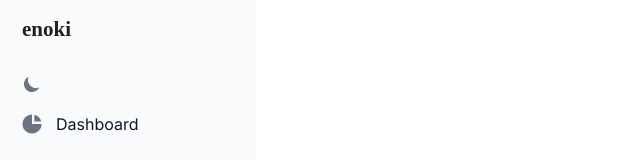
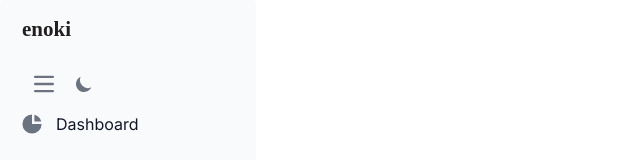
Before and after one commit to rivenshell/enoki, a Next.js app: page / in a window 1280 px wide. Shown: the top 160 px of the page, without its empty margins (0-640 px from the left). Built offline with nearby package versions, Linux system fonts and the light colour scheme.

Commit message:
enoki commit

```diff
--- a/app/components/Sidebar.tsx
+++ b/app/components/Sidebar.tsx
@@ -12,18 +12,66 @@ import {
   HiDocumentDuplicate,
 } from "react-icons/hi"
 
-export default function LogoBranding() {
+import { Collapse } from "flowbite"
+// import type { CollapseOptions, CollapseInterface } from "flowbite"
+
+// // target element to be collapsed
+// const $sidenav = document.getElementById("sidenav")
+
+// // trigger
+// const $trigger = document.getElementById("sidebar-trigger")
+
+// const options: CollapseOptions = {
+//   onCollapse: () => {
+//     console.log("element has been collapsed")
+//   },
+//   onExpand: () => {
+//     console.log("element has been expanded")
+//   },
+//   onToggle: () => {
+//     console.log("element has been toggled")
+//   },
+// }
+
+export default function sidenav() {
   return (
     <Flowbite>
       <Sidebar
+        collapsed={!true} // collapse sidebar on smaller screens
         aria-label="Sidebar with logo branding example"
         className="sticky top-0"
+        id="sidenav"
       >
         <Sidebar.Logo
           href="/"
           img="enoki.svg"
           imgAlt="Flowbite logo"
         ></Sidebar.Logo>
+        <button
+          data-collapse-toggle="navbar-hamburger"
+          type="button"
+          className="inline-flex items-center justify-center p-2 w-10 h-10 ml-3 text-sm text-gray-500 rounded-lg hover:bg-gray-100 focus:outline-none focus:ring-2 focus:ring-gray-200 dark:text-gray-400 dark:hover:bg-gray-700 dark:focus:ring-gray-600"
+          aria-controls="navbar-hamburger"
+          aria-expanded="false"
+          id="sidebar-trigger"
+        >
+          <span className="sr-only">Open main menu</span>
+          <svg
+            className="w-5 h-5"
+            aria-hidden="true"
+            xmlns="http://www.w3.org/2000/svg"
+            fill="none"
+            viewBox="0 0 17 14"
+          >
+            <path
+              stroke="currentColor"
+              stroke-linecap="round"
+              stroke-linejoin="round"
+              stroke-width="2"
+              d="M1 1h15M1 7h15M1 13h15"
+            />
+          </svg>
+        </button>
         <DarkThemeToggle />
         <Sidebar.Items>
           <Sidebar.ItemGroup>
@@ -79,3 +127,8 @@ export default function LogoBranding() {
     </Flowbite>
   )
 }
+
+// const collapse: CollapseInterface = new Collapse($sidenav, $trigger, options)
+
+// // show the target element
+// collapse.expand()
--- a/package.json
+++ b/package.json
@@ -10,10 +10,12 @@
   },
   "dependencies": {
     "@floating-ui/react": "^0.25.2",
+    "@heroicons/react": "^2.0.18",
     "@types/node": "20.5.7",
     "@types/react": "18.2.21",
     "@types/react-dom": "18.2.7",
     "autoprefixer": "^10.4.15",
+    "classnames": "^2.3.2",
     "eslint": "8.48.0",
     "eslint-config-next": "13.4.19",
     "flowbite": "^1.8.1",
--- a/tailwind.config.ts
+++ b/tailwind.config.ts
@@ -16,6 +16,10 @@ const config: Config = {
         "gradient-conic":
           "conic-gradient(from 180deg at 50% 50%, var(--tw-gradient-stops))",
       },
+      gridTemplateColumns: {
+        sidebar: "300px auto", // sidebar layout
+        "sidebar-collapse": "60px auto", // collapsed sidebar layout
+      },
     },
   },
   plugins: [require("flowbite/plugin")],
```
Also changed, not shown: 1 other file (tests, documents, lock files or other folders).
